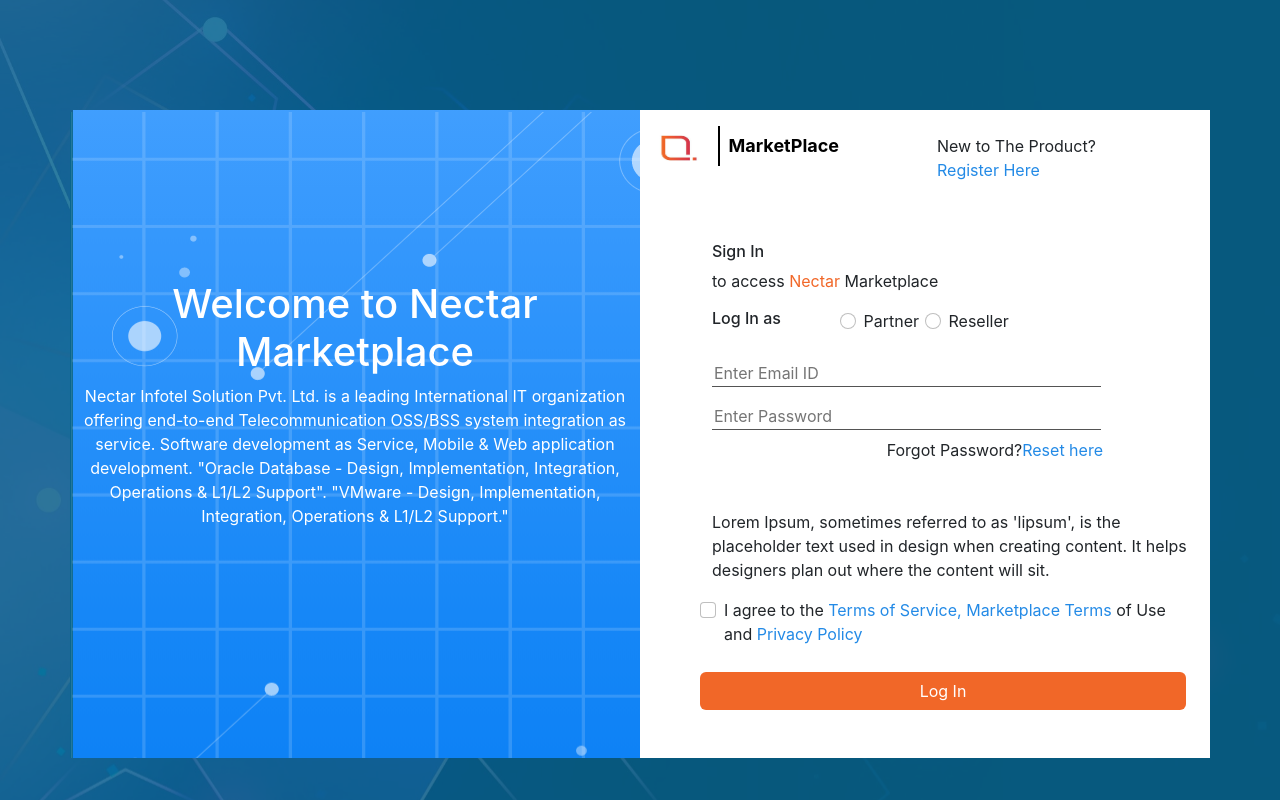
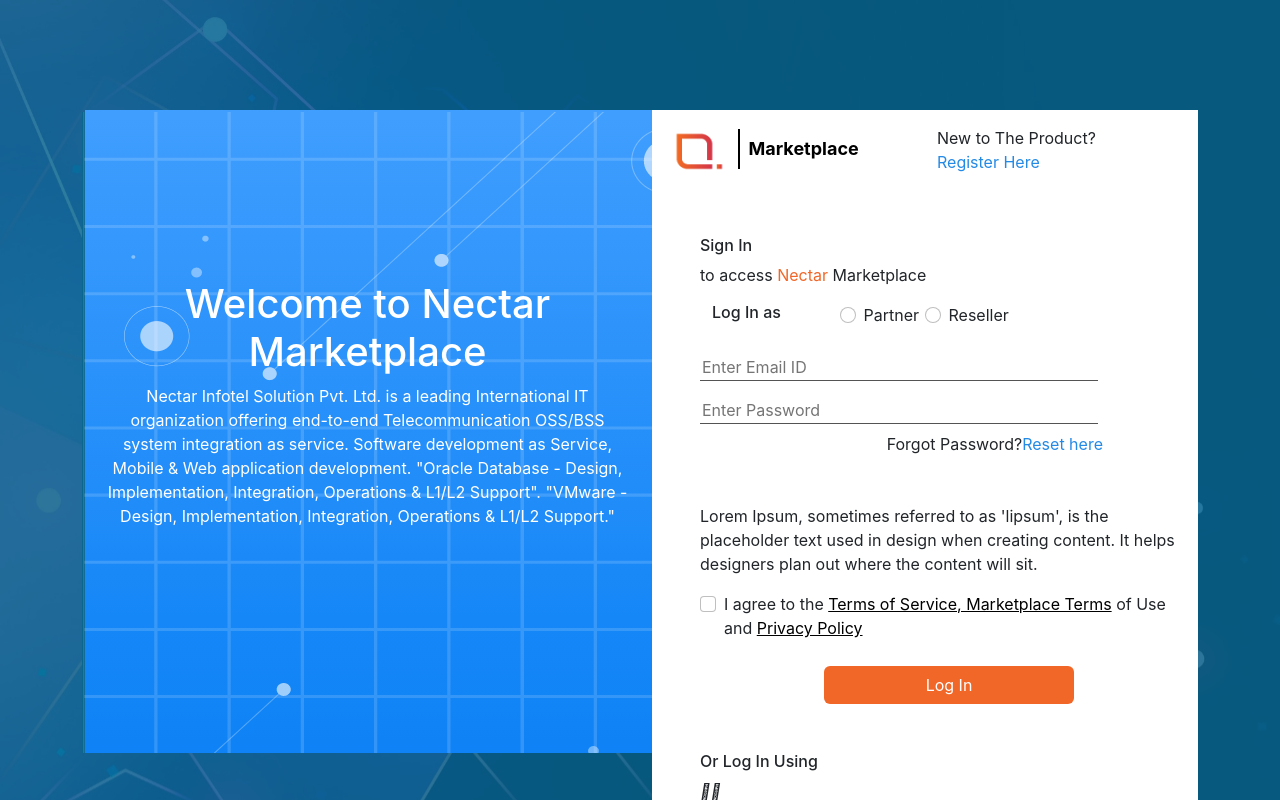
Before and after one commit to Abhishek-cdac/Nectar_markateplace_new, a React (Create React App) app: page /login in a window 1280 px wide. Shown: the top 800 px of the page. Built offline with nearby package versions, Linux system fonts and the light colour scheme.

Commit message:
Login page created

```diff
--- a/public/index.html
+++ b/public/index.html
@@ -17,6 +17,11 @@
       integrity="sha384-+d0P83n9kaQMCwj8F4RJB66tzIwOKmrdb46+porD/OvrJ+37WqIM7UoBtwHO6Nlg"
       crossorigin="anonymous"
     />
+    <link
+      rel="stylesheet"
+      href="https://cdnjs.cloudflare.com/ajax/libs/font-awesome/4.7.0/css/font-awesome.min.css"
+    />
+
     <!-- CSS only -->
     <link
       href="https://cdn.jsdelivr.net/npm/bootstrap@5.2.0/dist/css/bootstrap.min.css"
--- a/src/containers/LoginPage.js
+++ b/src/containers/LoginPage.js
@@ -1,63 +1,73 @@
-import React from "react";
+import React, { useState } from "react";
 import { Container, Row, Col, Form, Button } from "react-bootstrap";
 
-function landingpage() {
+function LoginPage() {
+  const [value, setValue] = useState(false);
+  const handleToggle = () => {
+    setValue(!value);
+    console.log("togglevalue", value);
+  };
+
   return (
     <>
       <section id="loginbg">
-        <Container>
-          <Row>
-            <Col lg={6} className="loginleftsection">
+        <div className="container">
+          <div className="row">
+            <div className="col-lg-6">
+              <div className="loginleftsection">
                 <h1>Welcome to Nectar Marketplace</h1>
                 <p>
-                Nectar Infotel Solution Pvt. Ltd. is a leading International IT
-                organization offering end-to-end Telecommunication OSS/BSS
-                system integration as service. Software development as Service,
-                Mobile & Web application development. "Oracle Database - Design,
-                Implementation, Integration, Operations & L1/L2 Support".
-                "VMware - Design, Implementation, Integration, Operations &
-                L1/L2 Support."{" "}
+                  Nectar Infotel Solution Pvt. Ltd. is a leading International
+                  IT organization offering end-to-end Telecommunication OSS/BSS
+                  system integration as service. Software development as
+                  Service, Mobile & Web application development. "Oracle
+                  Database - Design, Implementation, Integration, Operations &
+                  L1/L2 Support". "VMware - Design, Implementation, Integration,
+                  Operations & L1/L2 Support."{" "}
                 </p>
-            </Col>
-            <Col lg={6} className="loginrightsection">
-              <Row className="mt-3">
-                <Col lg={6}>
-                  <img
-                    className="header_logo"
-                    src="assets/images/Multilogo.jpg"
-                  />
+              </div>
+            </div>
+            <div className="col-lg-6">
+              <div className="loginrightsection">
+                <div className="row mt-3">
+                  <div className="col-lg-6 mt-3">
+                    <img className="header_logo" src="assets/images/logo.png" />
                     <a
                       class="navbar-brand"
                       href="#"
                       style={{
-                      fontWeight: "bolder",
+                        fontWeight: "bold",
                         color: "black",
                         fontSize: "large",
                         borderLeft: "2px solid black",
                       }}
                     >
-                    &nbsp;&nbsp;MarketPlace
+                      &nbsp;&nbsp;Marketplace
                     </a>
-                </Col>
-                <Col lg={6} className="mt-2">
+                  </div>
+                  <div className="col-lg-6 mt-3">
                     New to The Product?
                     <a class="nav-link" href="/">
                       Register Here
                     </a>
-                </Col>
-              </Row>
-              <Row className="signinform">
+                  </div>
+                </div>
+                <div className="row">
+                  <div className="signinform">
                     <h6>Sign In</h6>
                     <p>
-                  to access <span style={{ color: "#F16728" }}> Nectar </span>{" "}
+                      to access{" "}
+                      <span style={{ color: "#F16728" }}> Nectar </span>{" "}
                       Marketplace
                     </p>
-              </Row>
-              <Row className="signinform1">
-                <Col lg={3}>
+                  </div>
+                </div>
+                <div className="signinform1">
+                  <div className="row">
+                    <div className="col-lg-3">
                       <h6>Log In as</h6>
-                </Col>
-                <Col lg={2}>
+                    </div>
+                    <div className="col-lg-2">
                       <div class="form-check">
                         <input
                           class="form-check-input"
@@ -69,22 +79,25 @@
                           Partner
                         </label>
                       </div>
-                </Col>
-                <Col lg={2}>
+                    </div>
+                    <div className="col-lg-2">
                       <div class="form-check">
                         <input
                           class="form-check-input"
                           type="radio"
                           name="flexRadioDefault"
                           id="flexRadioDefault1"
+                          onChange={handleToggle}
                         />
                         <label class="form-check-label" for="flexRadioDefault1">
                           Reseller
                         </label>
                       </div>
-                </Col>
-              </Row>
-              <Row className="signinform1">
+                    </div>
+                  </div>
+                </div>
+                <div className="row">
+                  <div className="signinform1">
                     <div className="login mt-4">
                       <input placeholder="Enter Email ID" type="text" />
                       <br />
@@ -105,8 +118,8 @@
                       </div>
                       <p className="mt-5">
                         Lorem Ipsum, sometimes referred to as 'lipsum', is the
-                    placeholder text used in design when creating content. It
-                    helps designers plan out where the content will sit.
+                        placeholder text used in design when creating content.
+                        It helps designers plan out where the content will sit.
                       </p>
                     </div>
                     <div class="form-check">
@@ -120,28 +133,62 @@
                       <label class="form-check-label" for="check2">
                         I agree to the{" "}
                         <span>
-                    <a class="nav-link" href="/">
+                          <a
+                            class="nav-link"
+                            href="/"
+                            style={{
+                              color: "black",
+                              textDecoration: "underline",
+                            }}
+                          >
                             Terms of Service, Marketplace Terms
                           </a>
                         </span>{" "}
                         of Use and{" "}
                         <span>
-                    <a class="nav-link" href="/">
+                          <a
+                            class="nav-link"
+                            href="/"
+                            style={{
+                              color: "black",
+                              textDecoration: "underline",
+                            }}
+                          >
                             Privacy Policy
                           </a>
                         </span>
                       </label>
                     </div>
-                <Row>
-                <button type="button" class="btn mt-4 mb-5" style={{backgroundColor:"#F16728", color:"white"}}>Log In</button>
-                </Row>
-              </Row>
-            </Col>
-          </Row>
-        </Container>
+                    <div className="submitbtn">
+                      <div className="row">
+                        <button
+                          type="button"
+                          class="btn mt-4 mb-5"
+                          style={{
+                            backgroundColor: "#F16728",
+                            color: "white",
+                          }}
+                        >
+                          Log In
+                        </button>
+                      </div>
+                    </div>
+                    <div className="row mb-5">
+                        <div className="col-lg-8">
+                        <h6>Or Log In Using</h6>
+                        <i class="fa-brands fa-google"></i>
+                        <i class="fa-brands fa-linkedin"></i>
+                        </div>
+                    </div>
+                  </div>
+                </div>
+              </div>
+            </div>
+          </div>
+        </div>
       </section>
     </>
   );
 }
 
-export default landingpage;
+export default LoginPage;
--- a/src/index.css
+++ b/src/index.css
@@ -1,6 +1,6 @@
 body {
   margin: 0;
-  font-family: -apple-system, BlinkMacSystemFont, "Segoe UI", "Roboto", "Oxygen",
+  font-family: -apple-system, BlinkMacSystemFont, "Open Sans", "Segoe UI", "Roboto", "Oxygen",
     "Ubuntu", "Cantarell", "Fira Sans", "Droid Sans", "Helvetica Neue",
     sans-serif;
   -webkit-font-smoothing: antialiased;
@@ -14,8 +14,9 @@
 /* //header */
 .header_logo {
   width: 66px;
-  height: 44px;
+  height: 50px;
   padding-right: 12px;
+  margin-left: 20px;
 }
 
 
@@ -175,19 +176,20 @@
 
 .loginleftsection{
   background: url(/public/assets/images/loginleftimage.png);
-  margin-top: 110px;
-  margin-bottom: 110px;
-
+  margin-right: -25px;
 }
 .loginleftsection h1{
   text-align: center;
   color: #FFFFFF;
-  margin-top: 170px;
+  padding-top: 170px;
+  margin-top: 110px;
 }
 .loginleftsection p{
   text-align: center;
   color: #FFFFFF;
-  margin-bottom: 110px;
+  padding-bottom: 225px;
+  padding-left: 20px;
+  padding-right: 20px;
 }
 
 .loginrightsection{
@@ -215,3 +217,8 @@
 .forgotpassword{
   padding-right: 95px;
 }
+
+.submitbtn{
+  padding-left: 136px;
+  padding-right: 136px;
+}
```
Also changed, not shown: public/assets/images/logo.png (added). Lines whose indentation alone changed are shown as unchanged.
